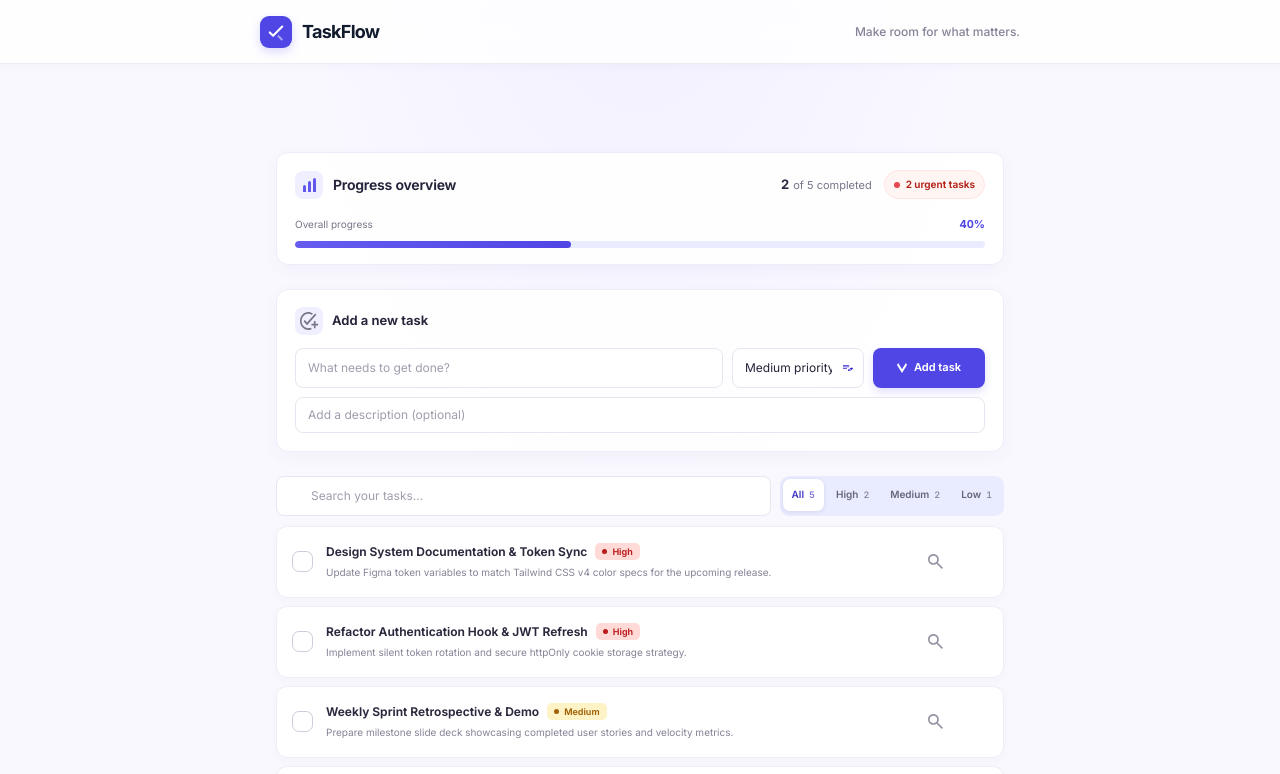
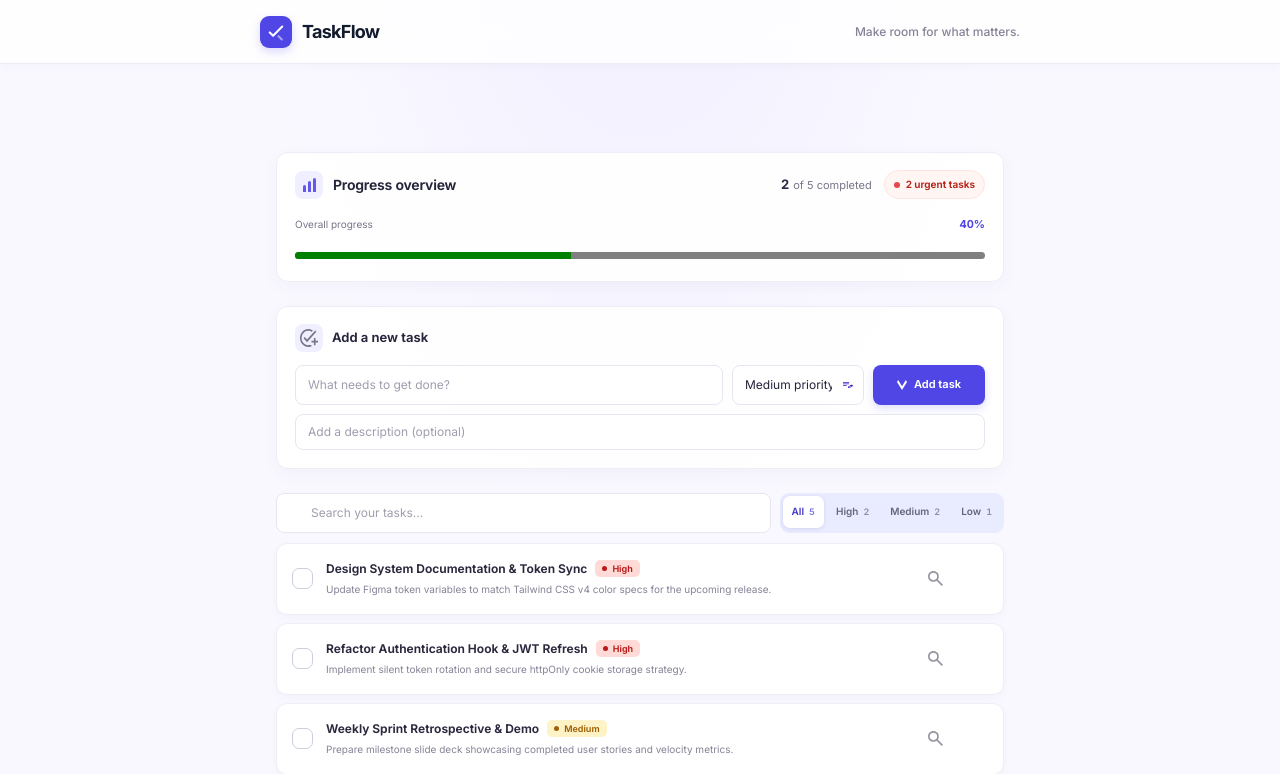
Before and after one commit to modewika1-star/Bootcamp-Task-1, a React (Vite) app: page / in a window 1280 px wide. Shown: the top 774 px of the page. Built offline with nearby package versions, Linux system fonts and the light colour scheme.

Commit message:
Use native progress element for task completion

```diff
--- a/src/App.tsx
+++ b/src/App.tsx
@@ -88,16 +88,14 @@ function App() {
               <span>Overall progress</span>
               <strong>{progress}%</strong>
             </div>
-            <div
+            <progress
               className="progress-track"
-              role="progressbar"
               aria-label="Task completion"
-              aria-valuemin={0}
-              aria-valuemax={100}
-              aria-valuenow={progress}
+              max={100}
+              value={progress}
             >
-              <span className="progress-track__value" style={{ width: `${progress}%` }} />
-            </div>
+              {progress}%
+            </progress>
           </div>
         </section>
 
```
